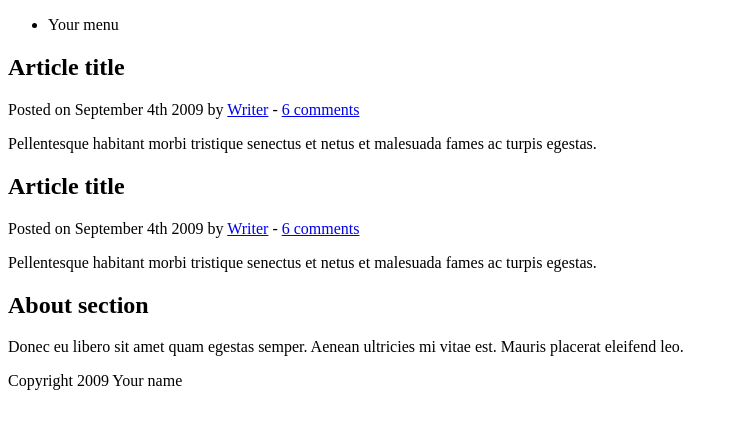
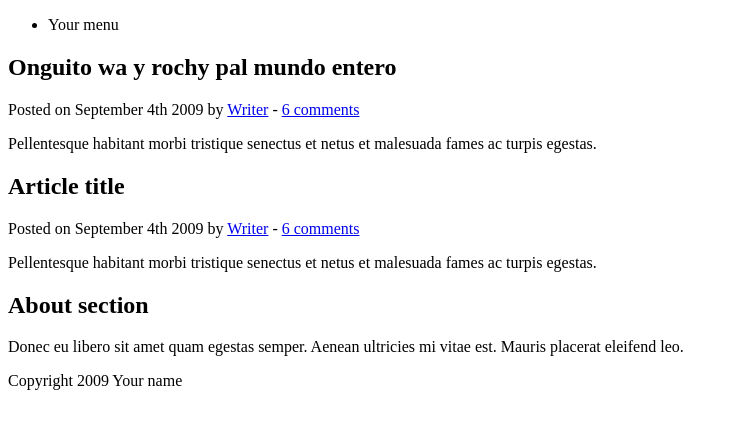
Before and after one commit to Alanpaulino/demo-repo2, a plain HTML site: page index.html in a window 1280 px wide. Shown: the whole page, without its empty margins (0-738 px from the left). Drawn offline with Linux system fonts and the light colour scheme.

Commit message:
Se modifico index.html

```diff
--- a/index.html
+++ b/index.html
@@ -21,7 +21,7 @@
 
 		<article>
 			<header>
-				<h2>Article title</h2>
+				<h2>Onguito wa y rochy pal mundo entero</h2>
 				<p>Posted on <time datetime="2009-09-04T16:31:24+02:00">September 4th 2009</time> by <a href="#">Writer</a> - <a href="#comments">6 comments</a></p>
 			</header>
 			<p>Pellentesque habitant morbi tristique senectus et netus et malesuada fames ac turpis egestas.</p>
```
